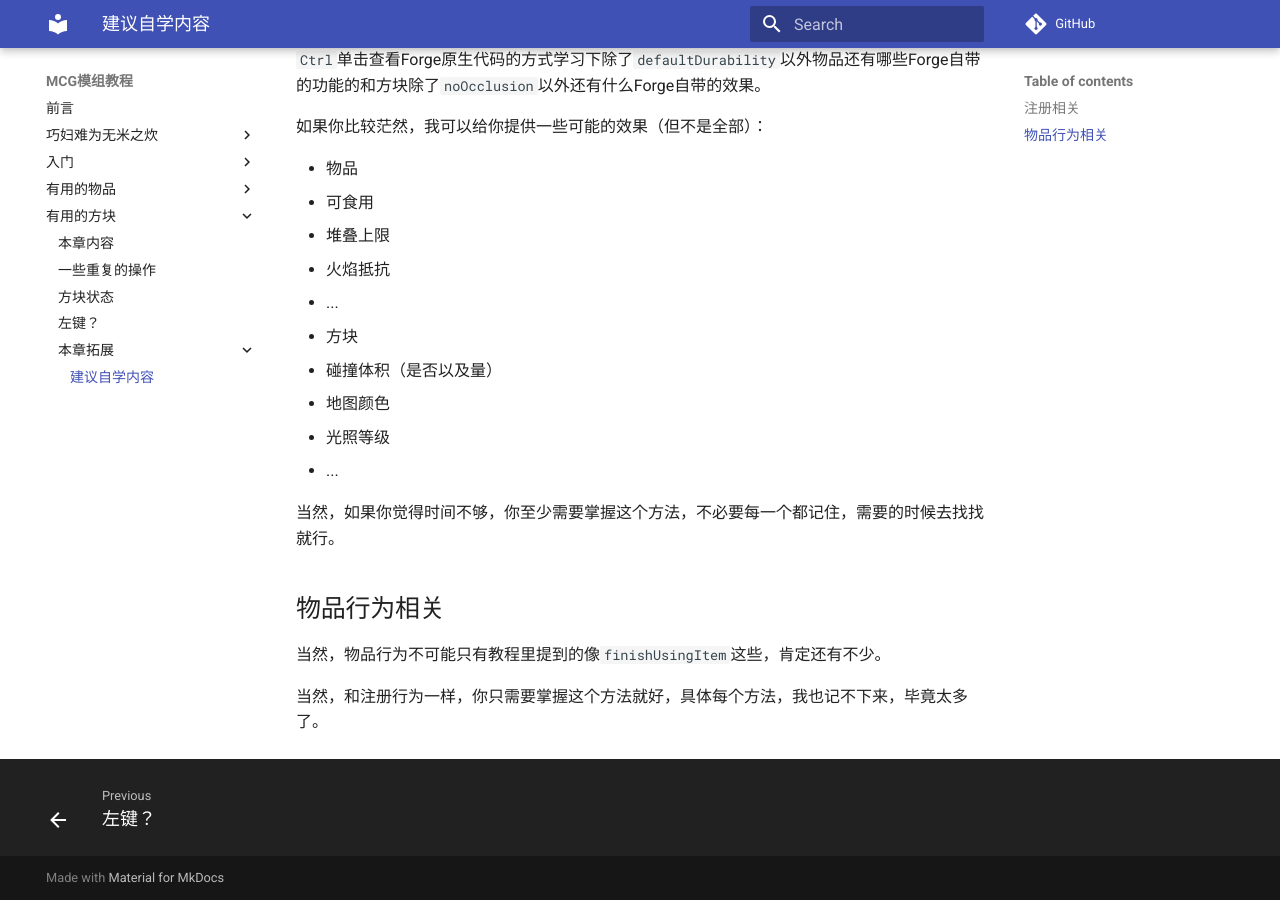
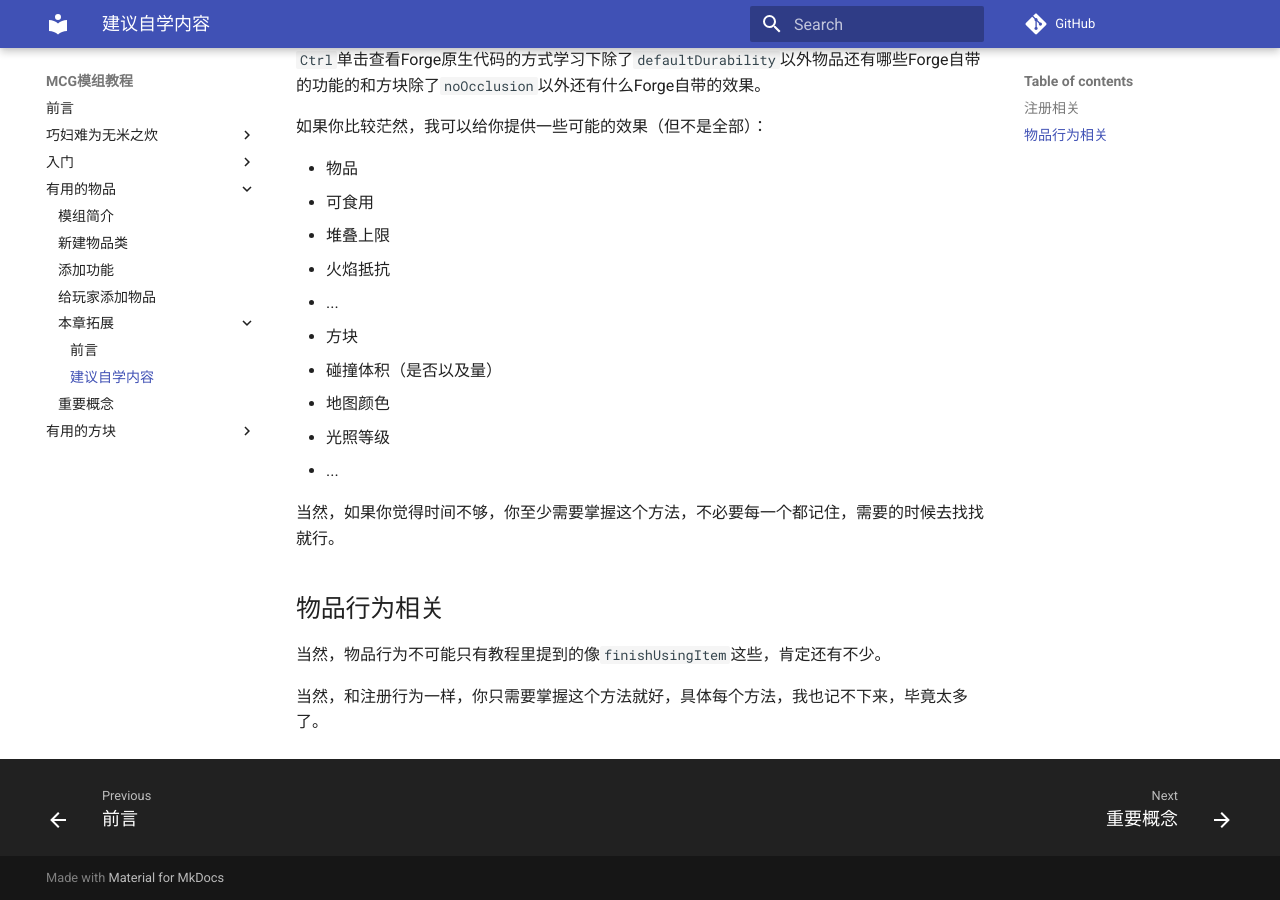
Before and after one commit to MineCraftGensoukyo/ModdingTutorial, an MkDocs documentation site: the page built from docs/item-basic/advanced/recommend.md, in a window 1280 px wide and 900 px high, scrolled down 529 px. Built offline with MkDocs 1.6.1 and Material for MkDocs 9.7.7, drawn with Linux system fonts in a browser that asks for light colours; comment, search, counter and statistics services are not loaded; some of the changed lines change nothing that is shown.

Commit message:
bug fixed

```diff
--- a/mkdocs.yml
+++ b/mkdocs.yml
@@ -39,4 +39,4 @@ nav:
       - 方块状态: block-basic/blockstates.md
       - 左键？: block-basic/canceled.md
       - 本章拓展:
-          - 建议自学内容: item-basic/advanced/recommend.md
+          - 建议自学内容: block-basic/advanced/recommend.md
```
